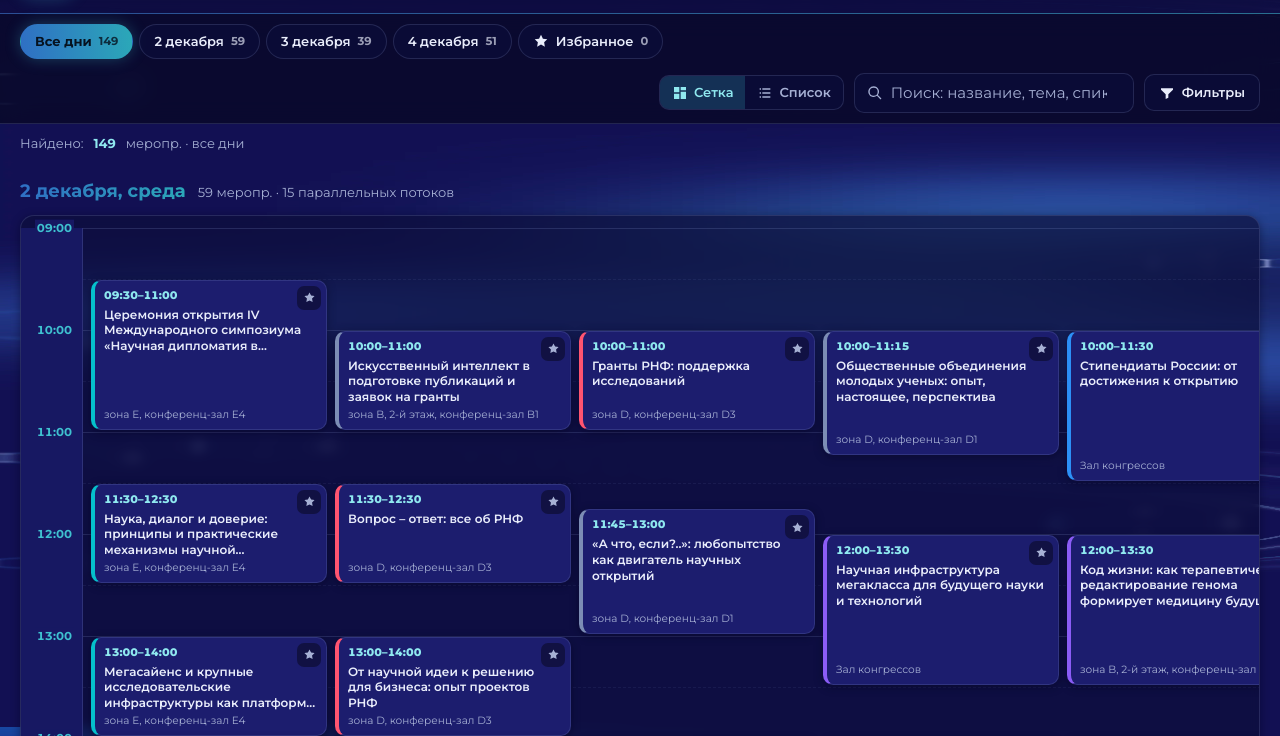
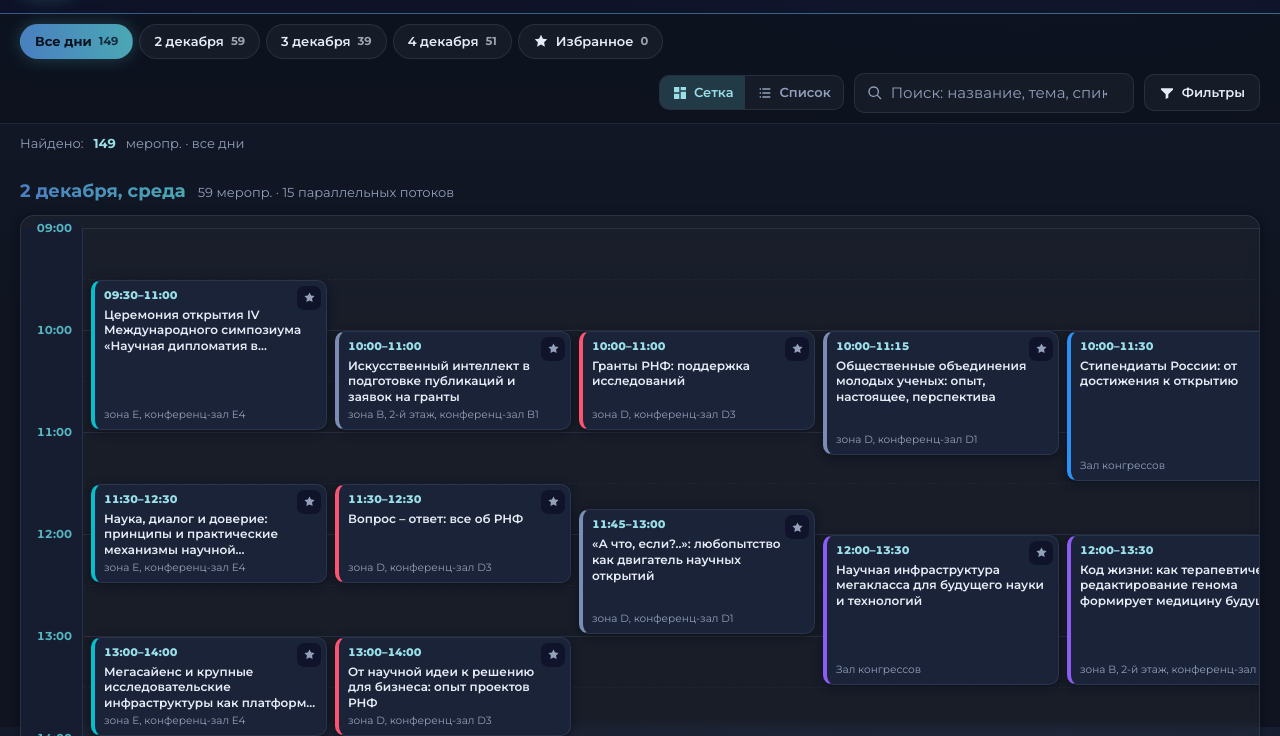
Before and after one commit to Kauter1989/ys-congress-26-map, a plain HTML site: page index.html in a window 1280 px wide. Shown: the part 73-809 px from the top of the page. Drawn offline with Linux system fonts and the light colour scheme; a web font is replaced by a local one.

Commit message:
Полярная ночь по умолчанию + светлая тема в цветах конгресса

```diff
--- a/css/styles.css
+++ b/css/styles.css
@@ -2,7 +2,8 @@
    Темы оформления в стилистике Конгресса (переключатель в шапке):
    - kmu      — фирменный фон Конгресса (оригинальная текстура), спокойный индиго
    - graphite — нейтральный графит, максимальная читаемость
-   - polar    — мягкая полярная ночь, приглушённый navy
+   - polar    — мягкая полярная ночь, приглушённый navy (по умолчанию)
+   - light    — светлая тема в цветах Конгресса
    - neon     — прежняя неоновая версия (для любителей поярче) */
 
 :root {
@@ -118,6 +119,64 @@ body[data-theme="polar"] {
   --shadow: 0 2px 10px rgba(4, 8, 18, .5);
   --shadow-lg: 0 12px 50px rgba(4, 8, 18, .7);
 }
+
+/* ---------- Тема: Светлая ---------- */
+body[data-theme="light"] {
+  --bg: #eef2f8;
+  --bg-image:
+    radial-gradient(900px 420px at 85% -10%, rgba(44, 144, 247, .08), transparent 60%),
+    linear-gradient(180deg, #f6f9fd, #eef2f8 45%);
+  --bg-size: auto;
+  --bg-repeat: no-repeat;
+  --grid-display: none;
+  --surface: #ffffff;
+  --surface-solid: #ffffff;
+  --surface-2: #f2f6fc;
+  --text: #182338;
+  --muted: #5b6b85;
+  --line: rgba(23, 35, 59, .12);
+  --line-strong: rgba(23, 35, 59, .3);
+  --accent: #0f8fa0;
+  --accent-2: #2274b8;
+  --glow: #0c7f8c;
+  --grad: linear-gradient(85deg, #1f6fb0, #158a96);
+  --a12: rgba(15, 143, 160, .1);
+  --a20: rgba(15, 143, 160, .16);
+  --a35: rgba(15, 143, 160, .25);
+  --a45: rgba(15, 143, 160, .4);
+  --g20: rgba(12, 127, 140, .2);
+  --g45: rgba(12, 127, 140, .35);
+  --b16: rgba(34, 116, 184, .12);
+  --sel-border: rgba(15, 143, 160, .6);
+  --sel-bg: linear-gradient(160deg, rgba(15, 143, 160, .08), rgba(34, 116, 184, .05));
+  --sel-shadow: 0 0 0 1px rgba(15, 143, 160, .45), 0 0 14px rgba(15, 143, 160, .2);
+  --shadow: 0 1px 3px rgba(23, 35, 59, .08), 0 4px 14px rgba(23, 35, 59, .06);
+  --shadow-lg: 0 12px 40px rgba(23, 35, 59, .18);
+  --danger: #d92d4a;
+  --danger-soft: rgba(217, 45, 74, .08);
+  --d30: rgba(217, 45, 74, .3);
+  --tk-platform: #1f6fb0;
+  --tk-challenges: #6d3fd4;
+  --tk-borders: #0c8a96;
+  --tk-initiatives: #c77400;
+  --tk-rsf: #d92d4a;
+  --tk-other: #5b6b85;
+}
+body[data-theme="light"] .site-header { background: rgba(255, 255, 255, .78); }
+body[data-theme="light"] .toolbar { background: rgba(246, 249, 253, .88); }
+body[data-theme="light"] .site-footer { background: rgba(255, 255, 255, .6); }
+body[data-theme="light"] .day-tab.active,
+body[data-theme="light"] .chip.active,
+body[data-theme="light"] .slot-time,
+body[data-theme="light"] .btn-primary,
+body[data-theme="light"] .filter-count,
+body[data-theme="light"] .brand-mark { color: #fff; }
+body[data-theme="light"] .card.selected::after { color: #fff; }
+body[data-theme="light"] .grid-card .g-star { background: rgba(255, 255, 255, .85); }
+body[data-theme="light"] .badge.domain-badge { color: #1f6fb0; }
+body[data-theme="light"] .badge.format-badge { color: #9a5b00; }
+body[data-theme="light"] .conflict-note { color: #b42338; }
+body[data-theme="light"] .modal-backdrop { background: rgba(23, 35, 59, .45); }
 
 /* ---------- Тема: Неон (прежняя) ---------- */
 body[data-theme="neon"] {
--- a/index.html
+++ b/index.html
@@ -53,6 +53,7 @@
           <option value="kmu">КМУ</option>
           <option value="graphite">Графит</option>
           <option value="polar">Полярная ночь</option>
+          <option value="light">Светлая</option>
           <option value="neon">Неон</option>
         </select>
       </label>
--- a/js/app.js
+++ b/js/app.js
@@ -43,7 +43,7 @@
   var state = {
     day: 'all',
     view: window.innerWidth >= 1000 ? 'grid' : 'list',
-    theme: 'kmu',
+    theme: 'polar',
     query: '',
     tracks: [],
     domains: [],
@@ -56,7 +56,7 @@
     if (saved) {
       if (saved.day) state.day = saved.day;
       if (saved.view === 'grid' || saved.view === 'list') state.view = saved.view;
-      if (['kmu', 'graphite', 'polar', 'neon'].indexOf(saved.theme) !== -1) state.theme = saved.theme;
+      if (['kmu', 'graphite', 'polar', 'neon', 'light'].indexOf(saved.theme) !== -1) state.theme = saved.theme;
       if (typeof saved.query === 'string') state.query = saved.query;
       ['tracks', 'domains', 'formats', 'speakers', 'selected'].forEach(function (k) {
         if (Array.isArray(saved[k])) state[k] = saved[k];
```
